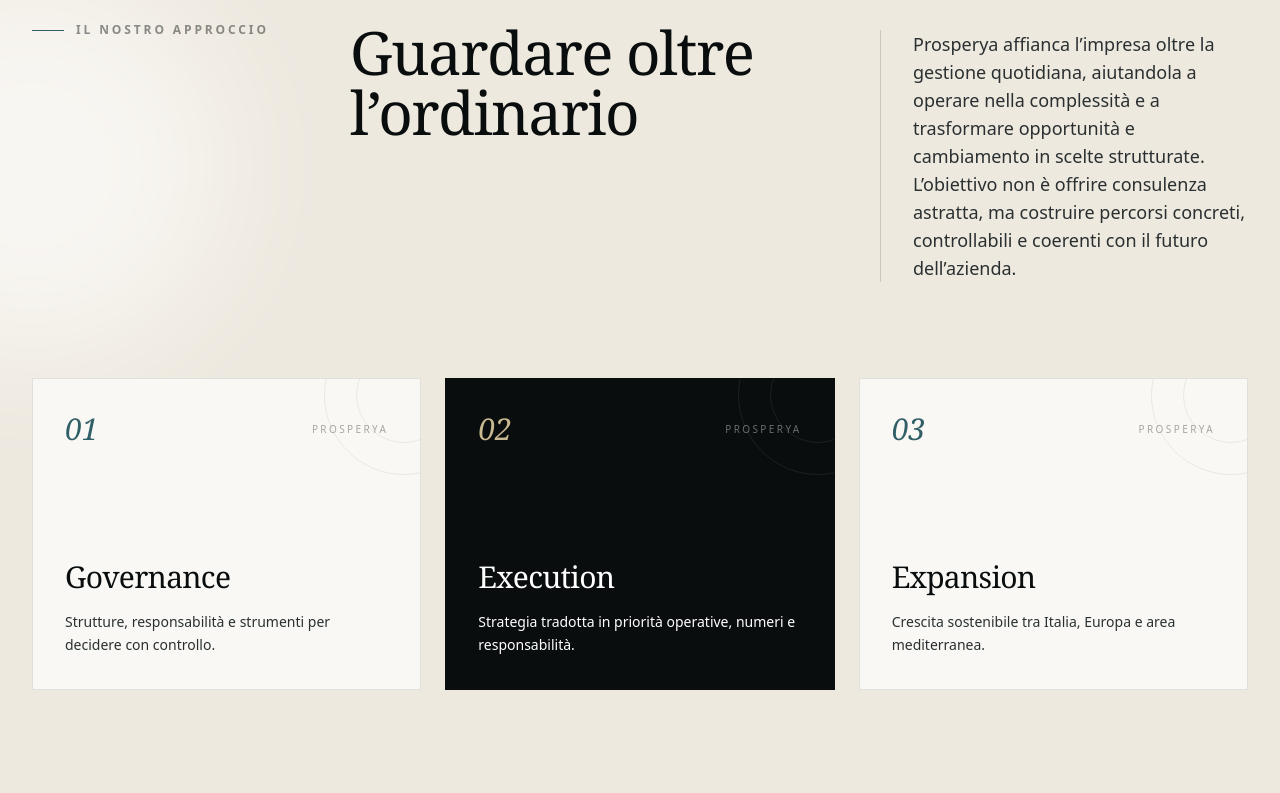
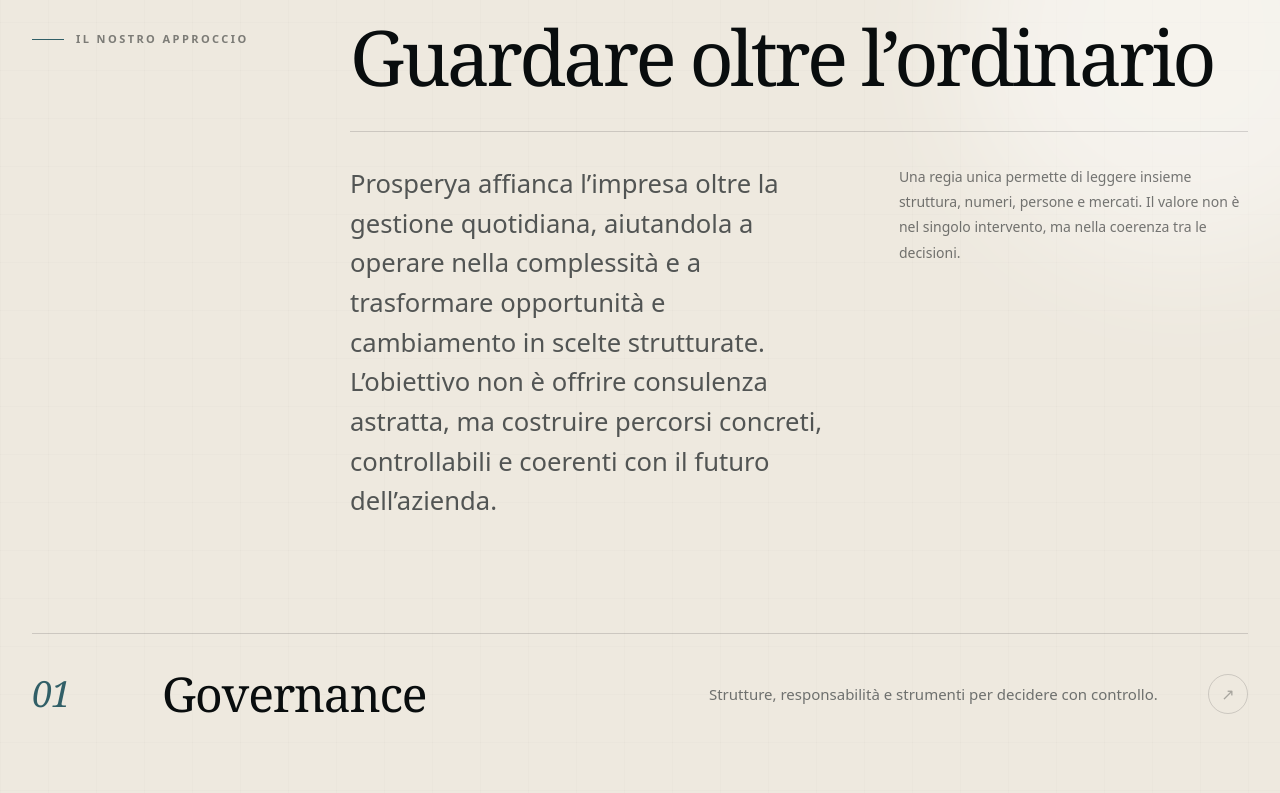
Before and after one commit to gaetanomeli95-lab/Prosperya-site, a Next.js app: page / in a window 1280 px wide. Shown: the part 1140-1933 px from the top of the page. Built offline with nearby package versions, Linux system fonts and the light colour scheme.

Commit message:
design: rebuild approach section with editorial hierarchy

```diff
--- a/src/components/SectionIntro.tsx
+++ b/src/components/SectionIntro.tsx
@@ -3,30 +3,54 @@
 import { home } from '@/data/content';
 import { FadeIn } from './MotionWrapper';
 
+const pillars = [
+  ['01', 'Governance', 'Strutture, responsabilità e strumenti per decidere con controllo.'],
+  ['02', 'Execution', 'Strategia tradotta in priorità operative, numeri e responsabilità.'],
+  ['03', 'Expansion', 'Crescita sostenibile tra Italia, Europa e area mediterranea.'],
+];
+
 export function SectionIntro() {
-  const pillars = [
-    ['01', 'Governance', 'Strutture, responsabilità e strumenti per decidere con controllo.'],
-    ['02', 'Execution', 'Strategia tradotta in priorità operative, numeri e responsabilità.'],
-    ['03', 'Expansion', 'Crescita sostenibile tra Italia, Europa e area mediterranea.'],
-  ];
-
   return (
     <section className="relative overflow-hidden bg-[#EEE9DF] py-24 lg:py-36">
-      <div className="absolute left-[-10rem] top-24 h-96 w-96 rounded-full bg-white/60 blur-3xl" />
-      <div className="absolute right-[-6rem] bottom-10 h-80 w-80 rounded-full bg-mediterranean/8 blur-3xl" />
-      <div className="relative max-w-[1480px] mx-auto px-5 sm:px-6 lg:px-8">
-        <div className="grid lg:grid-cols-12 gap-10 lg:gap-14 items-start">
-          <div className="lg:col-span-3"><FadeIn><div className="flex items-center gap-3"><span className="w-8 h-px bg-mediterranean" /><span className="eyebrow text-night/45">Il nostro approccio</span></div></FadeIn></div>
-          <div className="lg:col-span-5"><FadeIn delay={0.05}><h2 className="max-w-xl text-4xl sm:text-5xl lg:text-6xl font-heading leading-[0.98] tracking-tight text-night">{home.intro.title}</h2></FadeIn></div>
-          <div className="lg:col-span-4 lg:pt-2"><FadeIn delay={0.12}><div className="border-l border-night/15 pl-6 lg:pl-8"><p className="text-base lg:text-lg leading-[1.8] text-anthracite/76">{home.intro.text}</p></div></FadeIn></div>
+      <div className="absolute inset-0 paper-noise opacity-70" />
+      <div className="absolute right-[-8rem] top-[-4rem] h-[28rem] w-[28rem] rounded-full bg-white/45 blur-3xl" />
+
+      <div className="section-frame relative">
+        <div className="grid gap-12 lg:grid-cols-12 lg:gap-14">
+          <div className="lg:col-span-3">
+            <FadeIn>
+              <span className="section-kicker">Il nostro approccio</span>
+            </FadeIn>
+          </div>
+
+          <div className="lg:col-span-9">
+            <FadeIn delay={0.05}>
+              <h2 className="max-w-5xl text-[clamp(3rem,6vw,6.8rem)] font-heading leading-[0.9] tracking-[-.045em] text-night">
+                {home.intro.title}
+              </h2>
+            </FadeIn>
+
+            <FadeIn delay={0.1}>
+              <div className="mt-10 grid gap-8 border-t border-night/15 pt-8 lg:grid-cols-[1fr_.72fr] lg:items-start lg:gap-16">
+                <p className="max-w-3xl text-[clamp(1.15rem,2vw,1.7rem)] leading-[1.55] text-anthracite/80">
+                  {home.intro.text}
+                </p>
+                <p className="max-w-md text-sm leading-[1.8] text-night/55 lg:justify-self-end">
+                  Una regia unica permette di leggere insieme struttura, numeri, persone e mercati. Il valore non è nel singolo intervento, ma nella coerenza tra le decisioni.
+                </p>
+              </div>
+            </FadeIn>
+          </div>
         </div>
-        <div className="mt-20 lg:mt-24 grid lg:grid-cols-3 gap-5 lg:gap-6">
+
+        <div className="mt-20 border-y border-night/15 lg:mt-28">
           {pillars.map(([n, title, text], i) => (
-            <FadeIn key={title} delay={i * 0.08}>
-              <article className={`group relative min-h-[300px] overflow-hidden border p-7 lg:p-8 transition-all duration-500 hover:-translate-y-1.5 hover:shadow-float ${i === 1 ? 'bg-night text-white border-night' : 'bg-paper/90 border-night/10'}`}>
-                <div className="absolute -right-16 -top-16 h-40 w-40 rounded-full border border-current opacity-[0.08]" /><div className="absolute -right-8 -top-8 h-24 w-24 rounded-full border border-current opacity-[0.08]" />
-                <div className="flex items-center justify-between"><span className={`font-heading italic text-3xl ${i === 1 ? 'text-sand' : 'text-mediterranean'}`}>{n}</span><span className={`text-[10px] uppercase tracking-[0.24em] ${i === 1 ? 'text-white/40' : 'text-night/35'}`}>Prosperya</span></div>
-                <div className="mt-24 lg:mt-28"><h3 className={`text-3xl font-heading ${i === 1 ? '!text-white' : 'text-night'}`}>{title}</h3><p className={`mt-4 max-w-sm text-sm leading-relaxed ${i === 1 ? '!text-white/68' : 'text-anthracite/66'}`}>{text}</p></div>
+            <FadeIn key={title} delay={i * 0.06}>
+              <article className="group grid gap-5 border-b border-night/10 py-7 last:border-b-0 sm:grid-cols-[72px_1fr] lg:grid-cols-[110px_1.1fr_1fr_auto] lg:items-center lg:py-9">
+                <span className="editorial-index text-3xl text-mediterranean lg:text-4xl">{n}</span>
+                <h3 className="text-3xl font-heading leading-none text-night sm:text-4xl lg:text-5xl">{title}</h3>
+                <p className="max-w-xl text-sm leading-[1.75] text-anthracite/65 sm:col-start-2 lg:col-start-auto lg:text-[15px]">{text}</p>
+                <span className="hidden h-10 w-10 place-items-center rounded-full border border-night/15 text-night/30 transition-all duration-500 group-hover:border-night group-hover:bg-night group-hover:text-white lg:grid">↗</span>
               </article>
             </FadeIn>
           ))}
```
